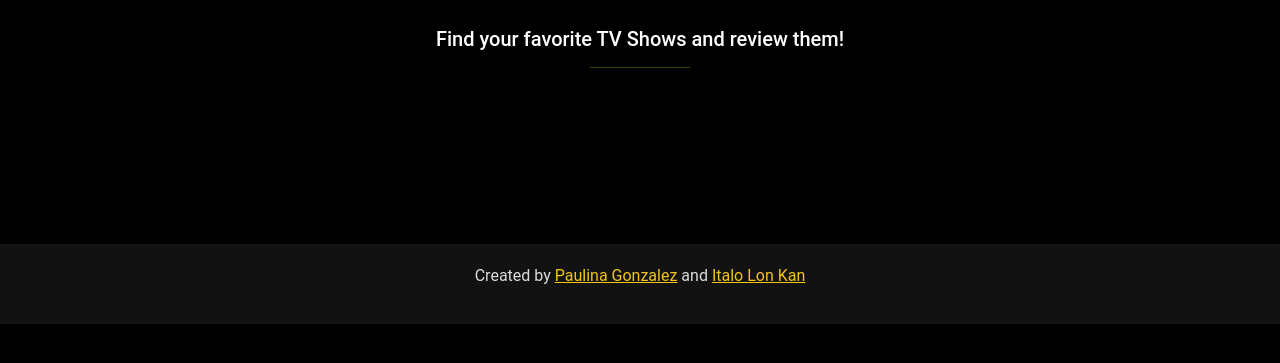
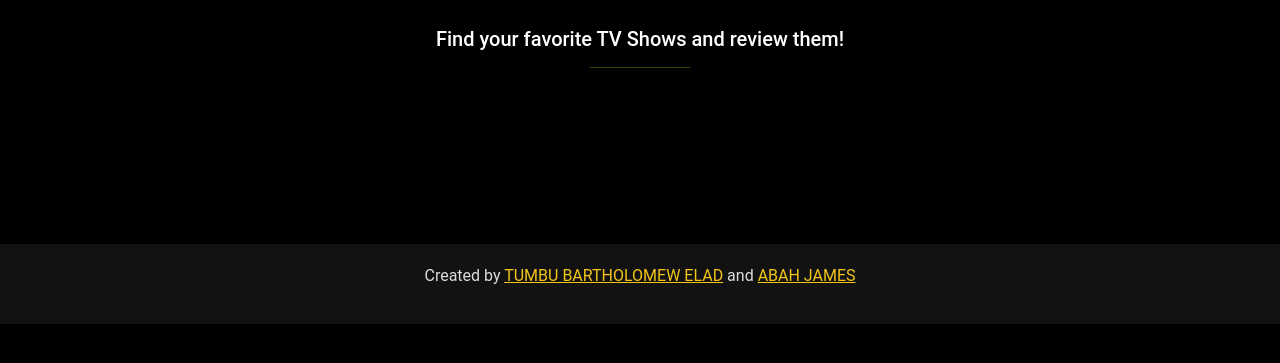
Before and after one commit to elad237/javascript-capstone, a website built with webpack: page dist/index.html in a window 1280 px wide. Shown: the part 69-432 px from the top of the page. Built offline with nearby package versions, Linux system fonts and the light colour scheme; no server answers.

Commit message:
Updated the readme file

```diff
--- a/dist/index.html
+++ b/dist/index.html
@@ -33,7 +33,7 @@
     <hr class="line">
     <section class="cards-container"></section>
     <footer>
-      <p>Created by <span><a href="https://github.com/paulinagonzalezc">Paulina Gonzalez</a></span> and <span><a href="https://github.com/storres20">Italo Lon Kan</a></span></p>
+      <p>Created by <span><a href="https://github.com/elad237">TUMBU BARTHOLOMEW ELAD</a></span> and <span><a href="https://github.com/EngruugbeJimmy">ABAH JAMES</a></span></p>
     </footer>
     <script
       src="https://cdn.jsdelivr.net/npm/bootstrap@5.0.2/dist/js/bootstrap.bundle.min.js"
```
Also changed, not shown: README.md.
